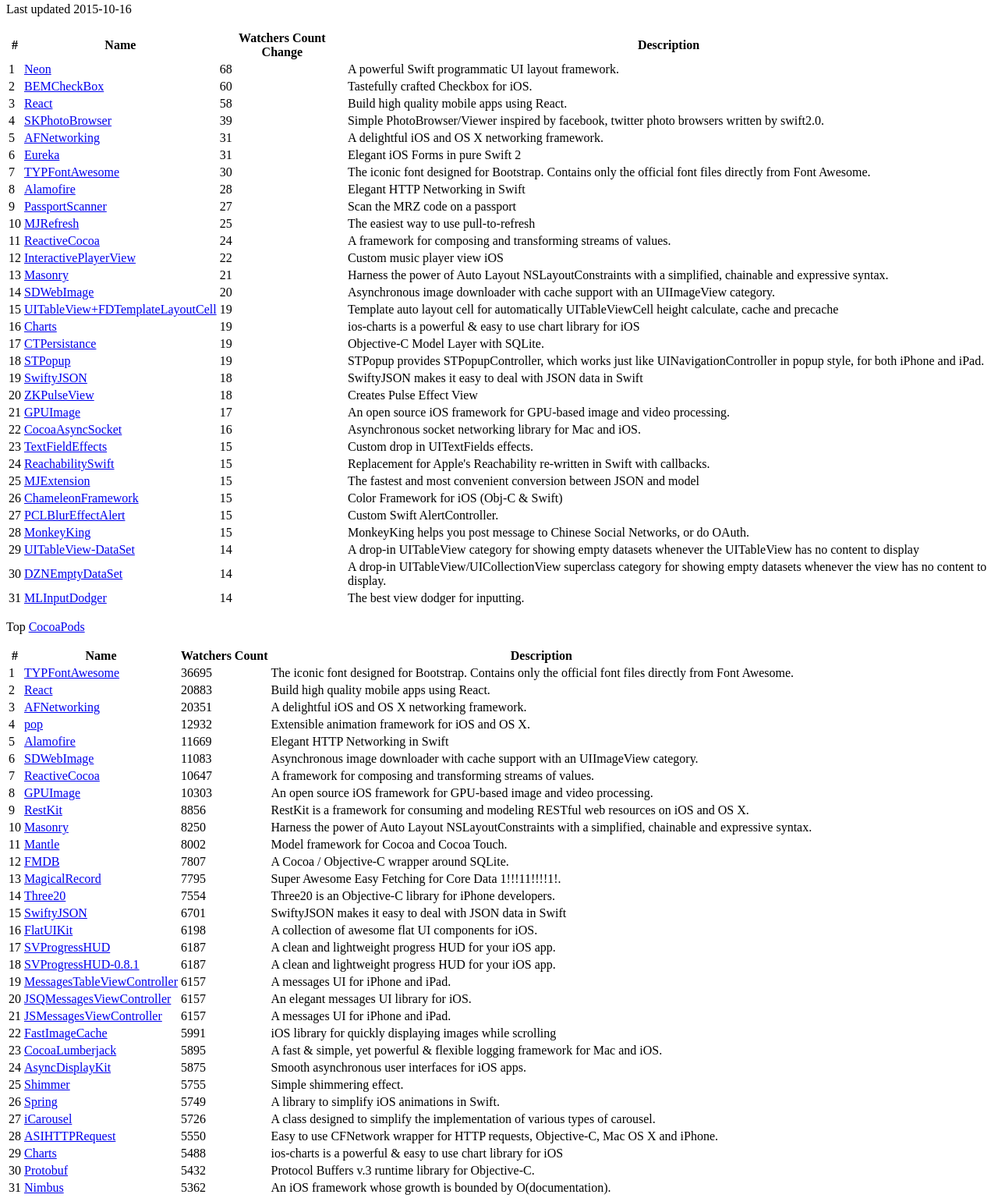
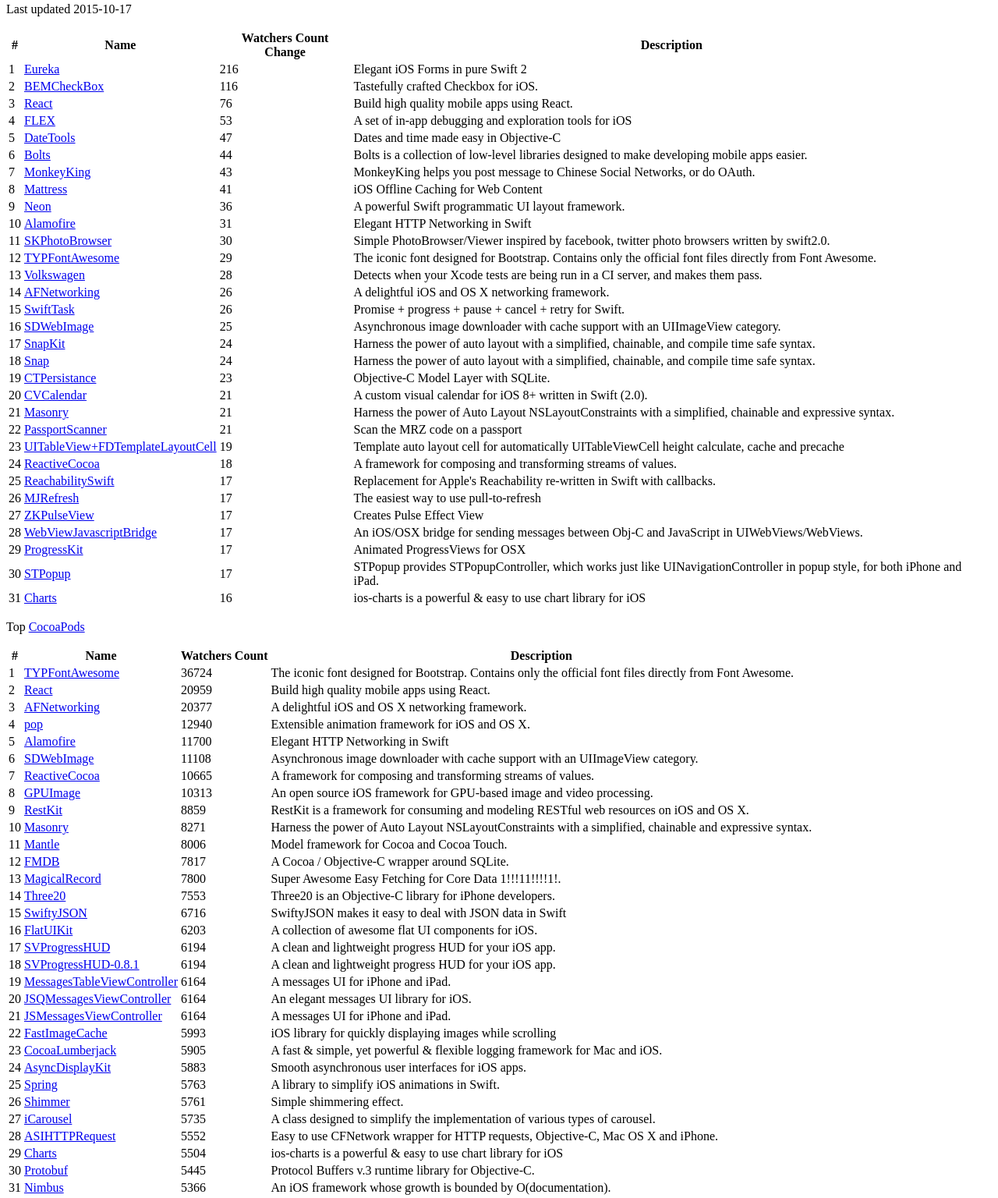
Before and after one commit to trendingcocoapods/trendingcocoapods.github.io, a plain HTML site: page index.html in a window 1280 px wide. Shown: the part 111-1647 px from the top of the page at 78% size. Drawn offline with Linux system fonts and the light colour scheme.

Commit message:
autoupdate 2015-10-17 03:00

```diff
--- a/index.html
+++ b/index.html
@@ -5,7 +5,7 @@
     <div>
       <h1>Trending CocoaPods</h1>
       <p>Trending <a href="http://cocoapods.org/">CocoaPods</a></p>
-      <p>Last updated 2015-10-16</p>
+      <p>Last updated 2015-10-17</p>
       <table>
         <tbody><tr>
           <th>#</th>
@@ -15,189 +15,189 @@
         </tr>
                 <tr>
           <td>1</td>
-          <td class="name"><a href="https://github.com/mamaral/neon.git">Neon</a></td>
-          <td>68</td>
-          <td class="desc">A powerful Swift programmatic UI layout framework.</td>
+          <td class="name"><a href="https://github.com/xmartlabs/Eureka.git">Eureka</a></td>
+          <td>216</td>
+          <td class="desc">Elegant iOS Forms in pure Swift 2</td>
         </tr>
         <tr>
           <td>2</td>
           <td class="name"><a href="https://github.com/Boris-Em/BEMCheckBox.git">BEMCheckBox</a></td>
-          <td>60</td>
+          <td>116</td>
           <td class="desc">Tastefully crafted Checkbox for iOS.</td>
         </tr>
         <tr>
           <td>3</td>
           <td class="name"><a href="https://github.com/facebook/react-native.git">React</a></td>
-          <td>58</td>
+          <td>76</td>
           <td class="desc">Build high quality mobile apps using React.</td>
         </tr>
         <tr>
           <td>4</td>
+          <td class="name"><a href="https://github.com/Flipboard/FLEX.git">FLEX</a></td>
+          <td>53</td>
+          <td class="desc">A set of in-app debugging and exploration tools for iOS</td>
+        </tr>
+        <tr>
+          <td>5</td>
+          <td class="name"><a href="https://github.com/MatthewYork/DateTools.git">DateTools</a></td>
+          <td>47</td>
+          <td class="desc">Dates and time made easy in Objective-C</td>
+        </tr>
+        <tr>
+          <td>6</td>
+          <td class="name"><a href="https://github.com/BoltsFramework/Bolts-iOS.git">Bolts</a></td>
+          <td>44</td>
+          <td class="desc">Bolts is a collection of low-level libraries designed to make developing mobile apps easier.</td>
+        </tr>
+        <tr>
+          <td>7</td>
+          <td class="name"><a href="https://github.com/nixzhu/MonkeyKing.git">MonkeyKing</a></td>
+          <td>43</td>
+          <td class="desc">MonkeyKing helps you post message to Chinese Social Networks, or do OAuth.</td>
+        </tr>
+        <tr>
+          <td>8</td>
+          <td class="name"><a href="https://github.com/buzzfeed/mattress.git">Mattress</a></td>
+          <td>41</td>
+          <td class="desc">iOS Offline Caching for Web Content</td>
+        </tr>
+        <tr>
+          <td>9</td>
+          <td class="name"><a href="https://github.com/mamaral/neon.git">Neon</a></td>
+          <td>36</td>
+          <td class="desc">A powerful Swift programmatic UI layout framework.</td>
+        </tr>
+        <tr>
+          <td>10</td>
+          <td class="name"><a href="https://github.com/Alamofire/Alamofire.git">Alamofire</a></td>
+          <td>31</td>
+          <td class="desc">Elegant HTTP Networking in Swift</td>
+        </tr>
+        <tr>
+          <td>11</td>
           <td class="name"><a href="https://github.com/suzuki-0000/SKPhotoBrowser.git">SKPhotoBrowser</a></td>
-          <td>39</td>
+          <td>30</td>
           <td class="desc">Simple PhotoBrowser/Viewer inspired by facebook, twitter photo browsers written by swift2.0.</td>
         </tr>
         <tr>
-          <td>5</td>
+          <td>12</td>
+          <td class="name"><a href="https://github.com/FortAwesome/Font-Awesome.git">TYPFontAwesome</a></td>
+          <td>29</td>
+          <td class="desc">The iconic font designed for Bootstrap. Contains only the official font files directly from Font Awesome.</td>
+        </tr>
+        <tr>
+          <td>13</td>
+          <td class="name"><a href="https://github.com/cezheng/Volkswagen-Xcode.git">Volkswagen</a></td>
+          <td>28</td>
+          <td class="desc">Detects when your Xcode tests are being run in a CI server, and makes them pass.</td>
+        </tr>
+        <tr>
+          <td>14</td>
           <td class="name"><a href="https://github.com/AFNetworking/AFNetworking.git">AFNetworking</a></td>
-          <td>31</td>
+          <td>26</td>
           <td class="desc">A delightful iOS and OS X networking framework.</td>
         </tr>
         <tr>
-          <td>6</td>
-          <td class="name"><a href="https://github.com/xmartlabs/Eureka.git">Eureka</a></td>
-          <td>31</td>
-          <td class="desc">Elegant iOS Forms in pure Swift 2</td>
+          <td>15</td>
+          <td class="name"><a href="https://github.com/ReactKit/SwiftTask.git">SwiftTask</a></td>
+          <td>26</td>
+          <td class="desc">Promise + progress + pause + cancel + retry for Swift.</td>
         </tr>
         <tr>
-          <td>7</td>
-          <td class="name"><a href="https://github.com/FortAwesome/Font-Awesome.git">TYPFontAwesome</a></td>
-          <td>30</td>
-          <td class="desc">The iconic font designed for Bootstrap. Contains only the official font files directly from Font Awesome.</td>
+          <td>16</td>
+          <td class="name"><a href="https://github.com/rs/SDWebImage.git">SDWebImage</a></td>
+          <td>25</td>
+          <td class="desc">Asynchronous image downloader with cache support with an UIImageView category.</td>
         </tr>
         <tr>
-          <td>8</td>
-          <td class="name"><a href="https://github.com/Alamofire/Alamofire.git">Alamofire</a></td>
-          <td>28</td>
-          <td class="desc">Elegant HTTP Networking in Swift</td>
+          <td>17</td>
+          <td class="name"><a href="https://github.com/SnapKit/SnapKit.git">SnapKit</a></td>
+          <td>24</td>
+          <td class="desc">Harness the power of auto layout with a simplified, chainable, and compile time safe syntax.</td>
         </tr>
         <tr>
-          <td>9</td>
-          <td class="name"><a href="https://github.com/evermeer/PassportScanner.git">PassportScanner</a></td>
-          <td>27</td>
-          <td class="desc">Scan the MRZ code on a passport</td>
+          <td>18</td>
+          <td class="name"><a href="https://github.com/Masonry/Snap.git">Snap</a></td>
+          <td>24</td>
+          <td class="desc">Harness the power of auto layout with a simplified, chainable, and compile time safe syntax.</td>
         </tr>
         <tr>
-          <td>10</td>
-          <td class="name"><a href="https://github.com/CoderMJLee/MJRefresh.git">MJRefresh</a></td>
-          <td>25</td>
-          <td class="desc">The easiest way to use pull-to-refresh</td>
+          <td>19</td>
+          <td class="name"><a href="https://github.com/casatwy/CTPersistance.git">CTPersistance</a></td>
+          <td>23</td>
+          <td class="desc">Objective-C Model Layer with SQLite.</td>
         </tr>
         <tr>
-          <td>11</td>
-          <td class="name"><a href="https://github.com/ReactiveCocoa/ReactiveCocoa.git">ReactiveCocoa</a></td>
-          <td>24</td>
-          <td class="desc">A framework for composing and transforming streams of values.</td>
+          <td>20</td>
+          <td class="name"><a href="https://github.com/Mozharovsky/CVCalendar.git">CVCalendar</a></td>
+          <td>21</td>
+          <td class="desc">A custom visual calendar for iOS 8+ written in Swift (2.0).</td>
         </tr>
         <tr>
-          <td>12</td>
-          <td class="name"><a href="https://github.com/AhmettKeskin/InteractivePlayerView.git">InteractivePlayerView</a></td>
-          <td>22</td>
-          <td class="desc">Custom music player view iOS</td>
-        </tr>
-        <tr>
-          <td>13</td>
+          <td>21</td>
           <td class="name"><a href="https://github.com/cloudkite/Masonry.git">Masonry</a></td>
           <td>21</td>
           <td class="desc">Harness the power of Auto Layout NSLayoutConstraints with a simplified, chainable and expressive syntax.</td>
         </tr>
         <tr>
-          <td>14</td>
-          <td class="name"><a href="https://github.com/rs/SDWebImage.git">SDWebImage</a></td>
-          <td>20</td>
-          <td class="desc">Asynchronous image downloader with cache support with an UIImageView category.</td>
+          <td>22</td>
+          <td class="name"><a href="https://github.com/evermeer/PassportScanner.git">PassportScanner</a></td>
+          <td>21</td>
+          <td class="desc">Scan the MRZ code on a passport</td>
         </tr>
         <tr>
-          <td>15</td>
+          <td>23</td>
           <td class="name"><a href="https://github.com/forkingdog/UITableView-FDTemplateLayoutCell.git">UITableView+FDTemplateLayoutCell</a></td>
           <td>19</td>
           <td class="desc">Template auto layout cell for automatically UITableViewCell height calculate, cache and precache</td>
         </tr>
         <tr>
-          <td>16</td>
-          <td class="name"><a href="https://github.com/danielgindi/ios-charts.git">Charts</a></td>
-          <td>19</td>
-          <td class="desc">ios-charts is a powerful & easy to use chart library for iOS</td>
+          <td>24</td>
+          <td class="name"><a href="https://github.com/ReactiveCocoa/ReactiveCocoa.git">ReactiveCocoa</a></td>
+          <td>18</td>
+          <td class="desc">A framework for composing and transforming streams of values.</td>
         </tr>
         <tr>
+          <td>25</td>
+          <td class="name"><a href="https://github.com/ashleymills/Reachability.swift.git">ReachabilitySwift</a></td>
           <td>17</td>
-          <td class="name"><a href="https://github.com/casatwy/CTPersistance.git">CTPersistance</a></td>
-          <td>19</td>
-          <td class="desc">Objective-C Model Layer with SQLite.</td>
+          <td class="desc">Replacement for Apple's Reachability re-written in Swift with callbacks.</td>
         </tr>
         <tr>
-          <td>18</td>
+          <td>26</td>
+          <td class="name"><a href="https://github.com/CoderMJLee/MJRefresh.git">MJRefresh</a></td>
+          <td>17</td>
+          <td class="desc">The easiest way to use pull-to-refresh</td>
+        </tr>
+        <tr>
+          <td>27</td>
+          <td class="name"><a href="https://github.com/zackhsuan/ZKPulseView.git">ZKPulseView</a></td>
+          <td>17</td>
+          <td class="desc">Creates Pulse Effect View</td>
+        </tr>
+        <tr>
+          <td>28</td>
+          <td class="name"><a href="https://github.com/marcuswestin/WebViewJavascriptBridge.git">WebViewJavascriptBridge</a></td>
+          <td>17</td>
+          <td class="desc">An iOS/OSX bridge for sending messages between Obj-C and JavaScript in UIWebViews/WebViews.</td>
+        </tr>
+        <tr>
+          <td>29</td>
+          <td class="name"><a href="https://github.com/kaunteya/ProgressKit.git">ProgressKit</a></td>
+          <td>17</td>
+          <td class="desc">Animated ProgressViews for OSX</td>
+        </tr>
+        <tr>
+          <td>30</td>
           <td class="name"><a href="https://github.com/kevin0571/STPopup.git">STPopup</a></td>
-          <td>19</td>
+          <td>17</td>
           <td class="desc">STPopup provides STPopupController, which works just like UINavigationController in popup style, for both iPhone and iPad.</td>
         </tr>
         <tr>
-          <td>19</td>
-          <td class="name"><a href="https://github.com/SwiftyJSON/SwiftyJSON.git">SwiftyJSON</a></td>
-          <td>18</td>
-          <td class="desc">SwiftyJSON makes it easy to deal with JSON data in Swift</td>
-        </tr>
-        <tr>
-          <td>20</td>
-          <td class="name"><a href="https://github.com/zackhsuan/ZKPulseView.git">ZKPulseView</a></td>
-          <td>18</td>
-          <td class="desc">Creates Pulse Effect View</td>
-        </tr>
-        <tr>
-          <td>21</td>
-          <td class="name"><a href="https://github.com/BradLarson/GPUImage.git">GPUImage</a></td>
-          <td>17</td>
-          <td class="desc">An open source iOS framework for GPU-based image and video processing.</td>
-        </tr>
-        <tr>
-          <td>22</td>
-          <td class="name"><a href="https://github.com/robbiehanson/CocoaAsyncSocket.git">CocoaAsyncSocket</a></td>
+          <td>31</td>
+          <td class="name"><a href="https://github.com/danielgindi/ios-charts.git">Charts</a></td>
           <td>16</td>
-          <td class="desc">Asynchronous socket networking library for Mac and iOS.</td>
-        </tr>
-        <tr>
-          <td>23</td>
-          <td class="name"><a href="https://github.com/raulriera/TextFieldEffects.git">TextFieldEffects</a></td>
-          <td>15</td>
-          <td class="desc">Custom drop in UITextFields effects.</td>
-        </tr>
-        <tr>
-          <td>24</td>
-          <td class="name"><a href="https://github.com/ashleymills/Reachability.swift.git">ReachabilitySwift</a></td>
-          <td>15</td>
-          <td class="desc">Replacement for Apple's Reachability re-written in Swift with callbacks.</td>
-        </tr>
-        <tr>
-          <td>25</td>
-          <td class="name"><a href="https://github.com/CoderMJLee/MJExtension.git">MJExtension</a></td>
-          <td>15</td>
-          <td class="desc">The fastest and most convenient conversion between JSON and model</td>
-        </tr>
-        <tr>
-          <td>26</td>
-          <td class="name"><a href="https://github.com/ViccAlexander/Chameleon.git">ChameleonFramework</a></td>
-          <td>15</td>
-          <td class="desc">Color Framework for iOS (Obj-C & Swift)</td>
-        </tr>
-        <tr>
-          <td>27</td>
-          <td class="name"><a href="https://github.com/hryk224/PCLBlurEffectAlert.git">PCLBlurEffectAlert</a></td>
-          <td>15</td>
-          <td class="desc">Custom Swift AlertController.</td>
-        </tr>
-        <tr>
-          <td>28</td>
-          <td class="name"><a href="https://github.com/nixzhu/MonkeyKing.git">MonkeyKing</a></td>
-          <td>15</td>
-          <td class="desc">MonkeyKing helps you post message to Chinese Social Networks, or do OAuth.</td>
-        </tr>
-        <tr>
-          <td>29</td>
-          <td class="name"><a href="https://github.com/dzenbot/UITableView-DataSet.git">UITableView-DataSet</a></td>
-          <td>14</td>
-          <td class="desc">A drop-in UITableView category for showing empty datasets whenever the UITableView has no content to display</td>
-        </tr>
-        <tr>
-          <td>30</td>
-          <td class="name"><a href="https://github.com/dzenbot/DZNEmptyDataSet.git">DZNEmptyDataSet</a></td>
-          <td>14</td>
-          <td class="desc">A drop-in UITableView/UICollectionView superclass category for showing empty datasets whenever the view has no content to display.</td>
-        </tr>
-        <tr>
-          <td>31</td>
-          <td class="name"><a href="https://github.com/molon/MLInputDodger.git">MLInputDodger</a></td>
-          <td>14</td>
-          <td class="desc">The best view dodger for inputting.</td>
+          <td class="desc">ios-charts is a powerful & easy to use chart library for iOS</td>
         </tr>
 
       </tbody></table>
@@ -212,187 +212,187 @@
                 <tr>
           <td>1</td>
           <td class="name"><a href="https://github.com/FortAwesome/Font-Awesome.git">TYPFontAwesome</a></td>
-          <td>36695</td>
+          <td>36724</td>
           <td class="desc">The iconic font designed for Bootstrap. Contains only the official font files directly from Font Awesome.</td>
         </tr>
         <tr>
           <td>2</td>
           <td class="name"><a href="https://github.com/facebook/react-native.git">React</a></td>
-          <td>20883</td>
+          <td>20959</td>
           <td class="desc">Build high quality mobile apps using React.</td>
         </tr>
         <tr>
           <td>3</td>
           <td class="name"><a href="https://github.com/AFNetworking/AFNetworking.git">AFNetworking</a></td>
-          <td>20351</td>
+          <td>20377</td>
           <td class="desc">A delightful iOS and OS X networking framework.</td>
         </tr>
         <tr>
           <td>4</td>
           <td class="name"><a href="https://github.com/facebook/pop.git">pop</a></td>
-          <td>12932</td>
+          <td>12940</td>
           <td class="desc">Extensible animation framework for iOS and OS X.</td>
         </tr>
         <tr>
           <td>5</td>
           <td class="name"><a href="https://github.com/Alamofire/Alamofire.git">Alamofire</a></td>
-          <td>11669</td>
+          <td>11700</td>
           <td class="desc">Elegant HTTP Networking in Swift</td>
         </tr>
         <tr>
           <td>6</td>
           <td class="name"><a href="https://github.com/rs/SDWebImage.git">SDWebImage</a></td>
-          <td>11083</td>
+          <td>11108</td>
           <td class="desc">Asynchronous image downloader with cache support with an UIImageView category.</td>
         </tr>
         <tr>
           <td>7</td>
           <td class="name"><a href="https://github.com/ReactiveCocoa/ReactiveCocoa.git">ReactiveCocoa</a></td>
-          <td>10647</td>
+          <td>10665</td>
           <td class="desc">A framework for composing and transforming streams of values.</td>
         </tr>
         <tr>
           <td>8</td>
           <td class="name"><a href="https://github.com/BradLarson/GPUImage.git">GPUImage</a></td>
-          <td>10303</td>
+          <td>10313</td>
           <td class="desc">An open source iOS framework for GPU-based image and video processing.</td>
         </tr>
         <tr>
           <td>9</td>
           <td class="name"><a href="https://github.com/RestKit/RestKit.git">RestKit</a></td>
-          <td>8856</td>
+          <td>8859</td>
           <td class="desc">RestKit is a framework for consuming and modeling RESTful web resources on iOS and OS X.</td>
         </tr>
         <tr>
           <td>10</td>
           <td class="name"><a href="https://github.com/cloudkite/Masonry.git">Masonry</a></td>
-          <td>8250</td>
+          <td>8271</td>
           <td class="desc">Harness the power of Auto Layout NSLayoutConstraints with a simplified, chainable and expressive syntax.</td>
         </tr>
         <tr>
           <td>11</td>
           <td class="name"><a href="https://github.com/github/Mantle.git">Mantle</a></td>
-          <td>8002</td>
+          <td>8006</td>
           <td class="desc">Model framework for Cocoa and Cocoa Touch.</td>
         </tr>
         <tr>
           <td>12</td>
           <td class="name"><a href="https://github.com/ccgus/fmdb.git">FMDB</a></td>
-          <td>7807</td>
+          <td>7817</td>
           <td class="desc">A Cocoa / Objective-C wrapper around SQLite.</td>
         </tr>
         <tr>
           <td>13</td>
           <td class="name"><a href="https://github.com/magicalpanda/MagicalRecord.git">MagicalRecord</a></td>
-          <td>7795</td>
+          <td>7800</td>
           <td class="desc">Super Awesome Easy Fetching for Core Data 1!!!11!!!!1!.</td>
         </tr>
         <tr>
           <td>14</td>
           <td class="name"><a href="https://github.com/facebook/three20.git">Three20</a></td>
-          <td>7554</td>
+          <td>7553</td>
           <td class="desc">Three20 is an Objective-C library for iPhone developers.</td>
         </tr>
         <tr>
           <td>15</td>
           <td class="name"><a href="https://github.com/SwiftyJSON/SwiftyJSON.git">SwiftyJSON</a></td>
-          <td>6701</td>
+          <td>6716</td>
           <td class="desc">SwiftyJSON makes it easy to deal with JSON data in Swift</td>
         </tr>
         <tr>
           <td>16</td>
           <td class="name"><a href="https://github.com/Grouper/FlatUIKit.git">FlatUIKit</a></td>
-          <td>6198</td>
+          <td>6203</td>
           <td class="desc">A collection of awesome flat UI components for iOS.</td>
         </tr>
         <tr>
           <td>17</td>
           <td class="name"><a href="https://github.com/TransitApp/SVProgressHUD.git">SVProgressHUD</a></td>
-          <td>6187</td>
+          <td>6194</td>
           <td class="desc">A clean and lightweight progress HUD for your iOS app.</td>
         </tr>
         <tr>
           <td>18</td>
           <td class="name"><a href="https://github.com/samvermette/SVProgressHUD.git">SVProgressHUD-0.8.1</a></td>
-          <td>6187</td>
+          <td>6194</td>
           <td class="desc">A clean and lightweight progress HUD for your iOS app.</td>
         </tr>
         <tr>
           <td>19</td>
           <td class="name"><a href="https://github.com/jessesquires/MessagesTableViewController.git">MessagesTableViewController</a></td>
-          <td>6157</td>
+          <td>6164</td>
           <td class="desc">A messages UI for iPhone and iPad.</td>
         </tr>
         <tr>
           <td>20</td>
           <td class="name"><a href="https://github.com/jessesquires/JSQMessagesViewController.git">JSQMessagesViewController</a></td>
-          <td>6157</td>
+          <td>6164</td>
           <td class="desc">An elegant messages UI library for iOS.</td>
         </tr>
         <tr>
           <td>21</td>
           <td class="name"><a href="https://github.com/jessesquires/MessagesTableViewController.git">JSMessagesViewController</a></td>
-          <td>6157</td>
+          <td>6164</td>
           <td class="desc">A messages UI for iPhone and iPad.</td>
         </tr>
         <tr>
           <td>22</td>
           <td class="name"><a href="https://github.com/path/FastImageCache.git">FastImageCache</a></td>
-          <td>5991</td>
+          <td>5993</td>
           <td class="desc">iOS library for quickly displaying images while scrolling</td>
         </tr>
         <tr>
           <td>23</td>
           <td class="name"><a href="https://github.com/CocoaLumberjack/CocoaLumberjack.git">CocoaLumberjack</a></td>
-          <td>5895</td>
+          <td>5905</td>
           <td class="desc">A fast & simple, yet powerful & flexible logging framework for Mac and iOS.</td>
         </tr>
         <tr>
           <td>24</td>
           <td class="name"><a href="https://github.com/facebook/AsyncDisplayKit.git">AsyncDisplayKit</a></td>
-          <td>5875</td>
+          <td>5883</td>
           <td class="desc">Smooth asynchronous user interfaces for iOS apps.</td>
         </tr>
         <tr>
           <td>25</td>
-          <td class="name"><a href="https://github.com/facebook/Shimmer.git">Shimmer</a></td>
-          <td>5755</td>
-          <td class="desc">Simple shimmering effect.</td>
+          <td class="name"><a href="https://github.com/MengTo/Spring.git">Spring</a></td>
+          <td>5763</td>
+          <td class="desc">A library to simplify iOS animations in Swift.</td>
         </tr>
         <tr>
           <td>26</td>
-          <td class="name"><a href="https://github.com/MengTo/Spring.git">Spring</a></td>
-          <td>5749</td>
-          <td class="desc">A library to simplify iOS animations in Swift.</td>
+          <td class="name"><a href="https://github.com/facebook/Shimmer.git">Shimmer</a></td>
+          <td>5761</td>
+          <td class="desc">Simple shimmering effect.</td>
         </tr>
         <tr>
           <td>27</td>
           <td class="name"><a href="https://github.com/nicklockwood/iCarousel.git">iCarousel</a></td>
-          <td>5726</td>
+          <td>5735</td>
           <td class="desc">A class designed to simplify the implementation of various types of carousel.</td>
         </tr>
         <tr>
           <td>28</td>
           <td class="name"><a href="https://github.com/pokeb/asi-http-request.git">ASIHTTPRequest</a></td>
-          <td>5550</td>
+          <td>5552</td>
           <td class="desc">Easy to use CFNetwork wrapper for HTTP requests, Objective-C, Mac OS X and iPhone.</td>
         </tr>
         <tr>
           <td>29</td>
           <td class="name"><a href="https://github.com/danielgindi/ios-charts.git">Charts</a></td>
-          <td>5488</td>
+          <td>5504</td>
           <td class="desc">ios-charts is a powerful & easy to use chart library for iOS</td>
         </tr>
         <tr>
           <td>30</td>
           <td class="name"><a href="https://github.com/google/protobuf.git">Protobuf</a></td>
-          <td>5432</td>
+          <td>5445</td>
           <td class="desc">Protocol Buffers v.3 runtime library for Objective-C.</td>
         </tr>
         <tr>
           <td>31</td>
           <td class="name"><a href="https://github.com/jverkoey/nimbus.git">Nimbus</a></td>
-          <td>5362</td>
+          <td>5366</td>
           <td class="desc">An iOS framework whose growth is bounded by O(documentation).</td>
         </tr>
 
```
